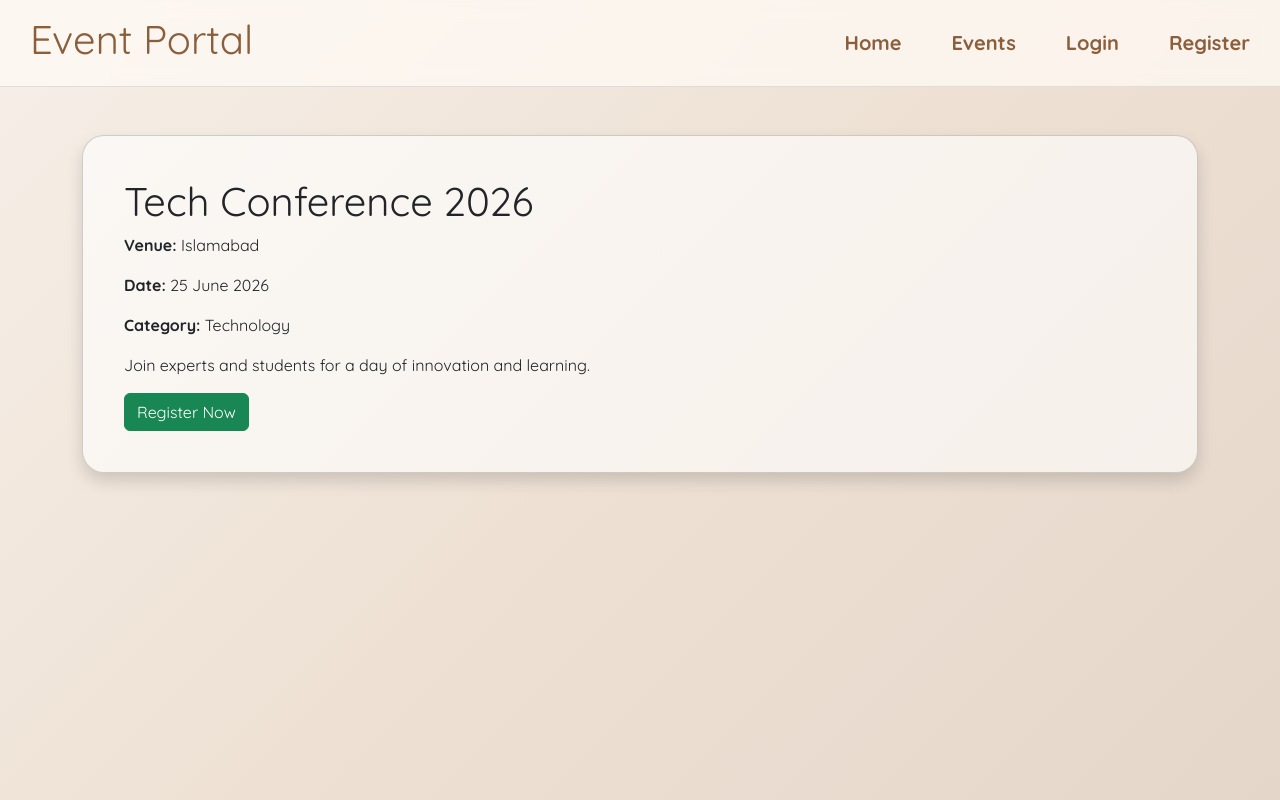
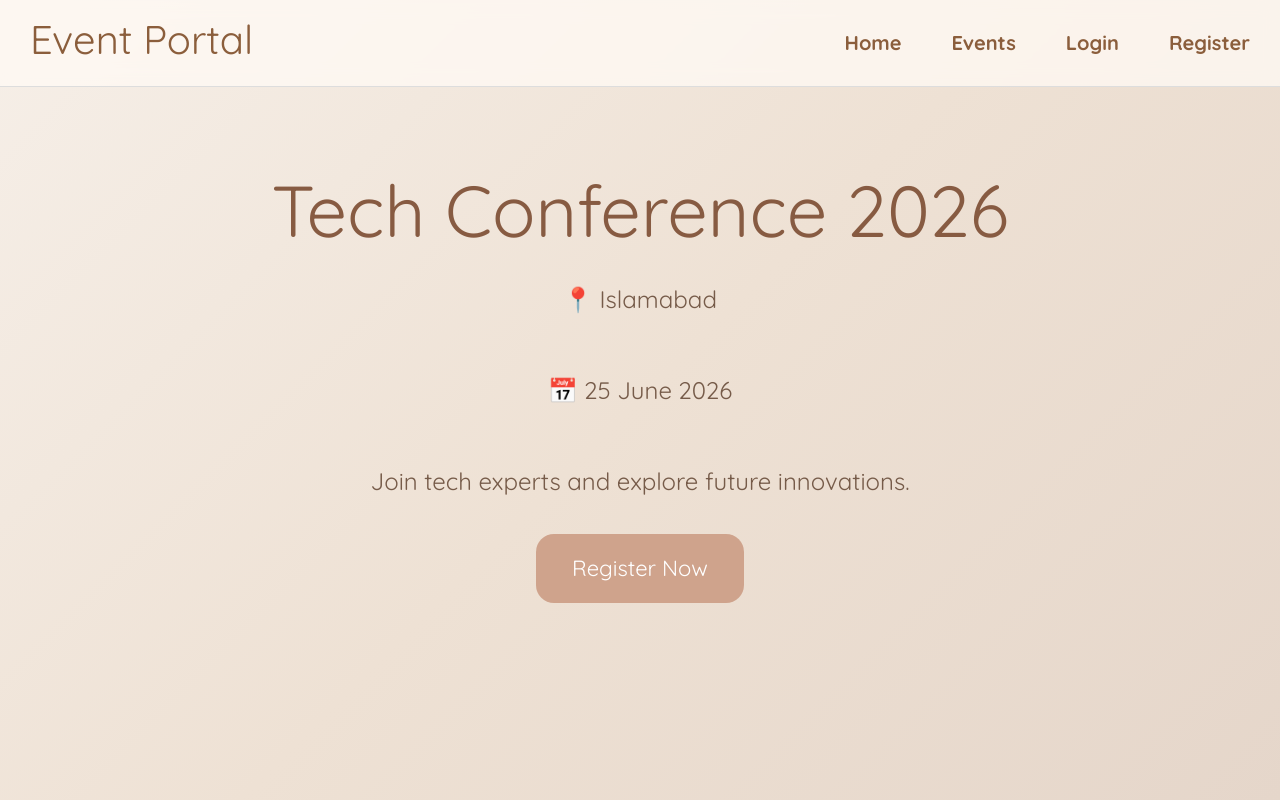
Before and after one commit to zainabiftikhar00/SRS-Project-Group-05-EventRegistration-ManagementPortal., a React (Vite) app: page /events/1 in a window 1280 px wide. Built offline with nearby package versions, Linux system fonts and the light colour scheme.

Commit message:
Made event registration interactive

```diff
--- a/src/pages/EventDetails.jsx
+++ b/src/pages/EventDetails.jsx
@@ -1,40 +1,89 @@
+import { useParams, Link } from "react-router-dom";
+
 function EventDetails() {
-  return (
-    <div className="container mt-5">
 
-      <div className="card shadow">
+const { id } = useParams();
 
-        <div className="card-body">
+const events = [
 
-          <h1>Tech Conference 2026</h1>
+{
+id:1,
+title:"Tech Conference 2026",
+venue:"Islamabad",
+date:"25 June 2026",
+description:"Join tech experts and explore future innovations."
+},
+
+{
+id:2,
+title:"AI Workshop",
+venue:"Rawalpindi",
+date:"30 June 2026",
+description:"Hands-on AI training and project building."
+},
+
+{
+id:3,
+title:"Sports Gala",
+venue:"NUST",
+date:"10 July 2026",
+description:"Competitions and activities across sports."
+}
+
+];
+
+const event =
+events.find(
+(e)=>
+e.id===Number(id)
+);
+
+if(!event){
+
+return <h2>Event not found</h2>;
+
+}
+
+return(
+
+<div
+className="hero"
+>
+
+<h1>
+{event.title}
+</h1>
 
 <p>
-            <strong>Venue:</strong> Islamabad
+📍 {event.venue}
 </p>
 
 <p>
-            <strong>Date:</strong> 25 June 2026
+📅 {event.date}
 </p>
 
 <p>
-            <strong>Category:</strong> Technology
+{event.description}
 </p>
 
-          <p>
-            Join experts and students for a day of
-            innovation and learning.
-          </p>
+<Link
+to="/register"
+>
 
-          <button className="btn btn-success">
+<button
+className="explore-btn"
+>
+
 Register Now
+
 </button>
+
+</Link>
 
 </div>
 
-      </div>
+);
 
-    </div>
-  );
 }
 
 export default EventDetails;
```
Lines whose indentation alone changed are shown as unchanged.
